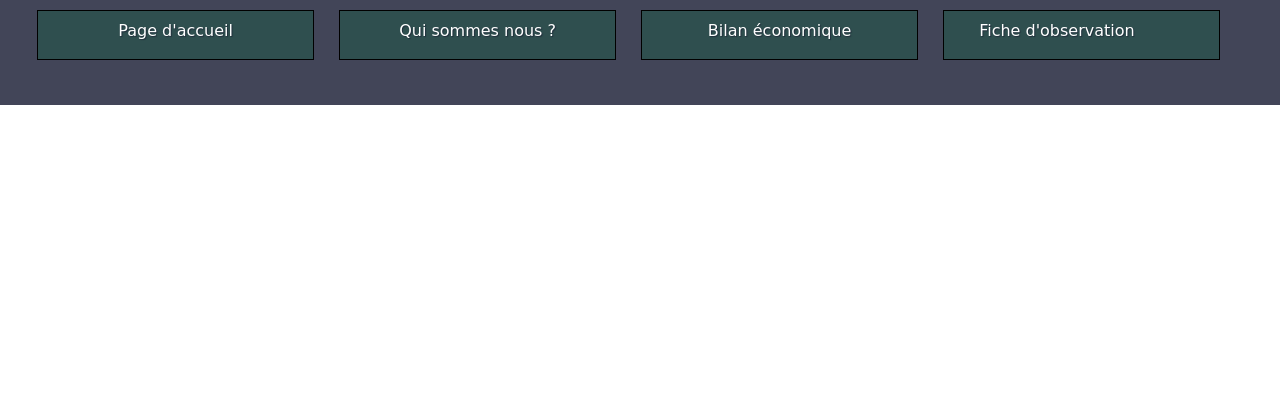
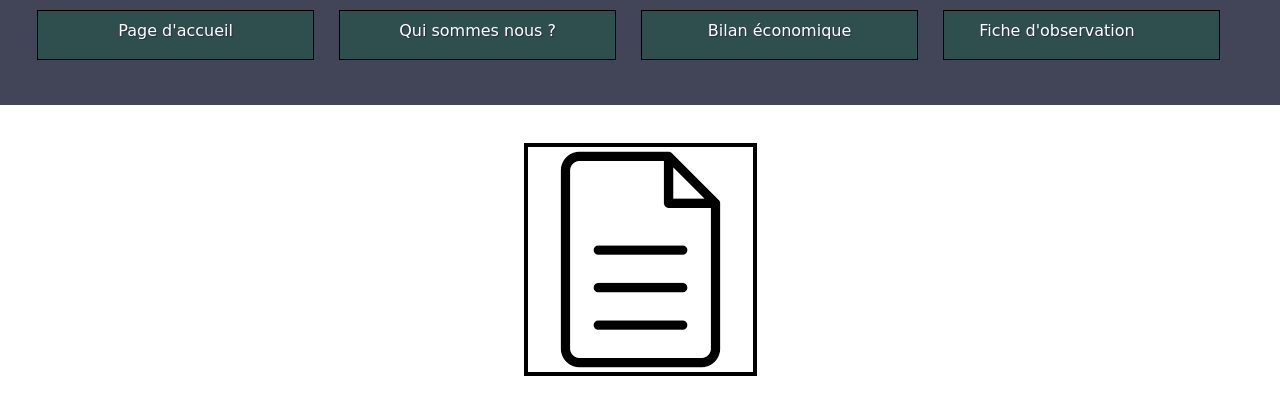
Before and after one commit to sae345-groupe11/projet1, a plain HTML site: page pages/fiche_observation.html in a window 1280 px wide. Shown: the top 395 px of the page. Drawn offline with Linux system fonts and the light colour scheme.

Commit message:
Update fiche_observation.css

```diff
--- a/styles/fiche_observation.css
+++ b/styles/fiche_observation.css
@@ -1,3 +1,6 @@
+
+/* Page d'Eliot et Asim */
+
 
 /* Page d'Eliot et Asim */
 
@@ -15,6 +18,7 @@ body {
 
 nav{
 	background-color: #424558;
+	pad
 
 
 }
@@ -74,7 +78,7 @@ div {
 }
 
 img {
-	margin-top: 25%;
+	margin-top: 3%;
 	border: 4px solid black;
 }
 
```
